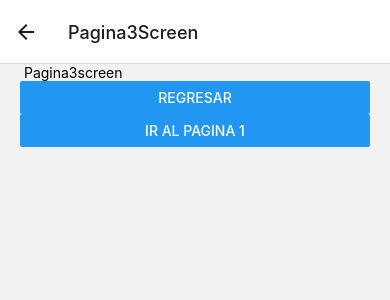
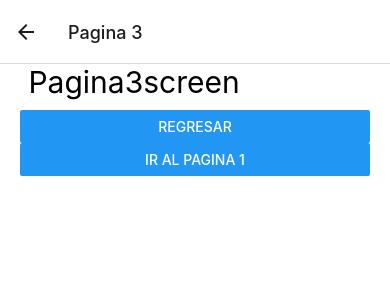
Before and after one commit to alemosmusi/navegacionreactnativecli, a React Native app: screen /Pagina3Screen in a window 390 px wide. Shown: the top 300 px of the page. Built offline with nearby package versions, Linux system fonts and the light colour scheme.

Commit message:
terminado video 9

```diff
--- a/src/navigator/StackNavigator.tsx
+++ b/src/navigator/StackNavigator.tsx
@@ -9,10 +9,23 @@
 
 export const StackNavigator = () =>{
   return (
-    <Stack.Navigator>
-      <Stack.Screen name="Pagina1Screen" component={Pagina1Screen} />
-      <Stack.Screen name="Pagina2Screen" component={Pagina2Screen} />
-      <Stack.Screen name="Pagina3Screen" component={Pagina3Screen} />
+    <Stack.Navigator
+    initialRouteName='Pagina1Screen'
+      screenOptions={{
+
+        headerStyle:{
+          elevation:0,
+          shadowColor: 'transparent'
+        },
+        cardStyle:{
+          backgroundColor: 'white'
+        }
+      }}
+
+    >
+      <Stack.Screen name="Pagina1Screen" options={{title: "Pagina 1"}} component={Pagina1Screen} />
+      <Stack.Screen name="Pagina2Screen" options={{title: "Pagina 2"}} component={Pagina2Screen} />
+      <Stack.Screen name="Pagina3Screen" options={{title: "Pagina 3"}} component={Pagina3Screen} />
     </Stack.Navigator>
   );
 }
--- a/src/screens/Pagina1Screen.tsx
+++ b/src/screens/Pagina1Screen.tsx
@@ -20,7 +20,7 @@
     <View style={styles.globalMargin}>
 
 
-        <Text> Pagina1screen</Text>
+        <Text style={styles.title}> Pagina1screen</Text>
 
 
         <Button
--- a/src/screens/Pagina2Screen.tsx
+++ b/src/screens/Pagina2Screen.tsx
@@ -6,14 +6,23 @@
 const Pagina2Screen = () => {
 
 
-  const navigator = useNavigation()
+  const navigator = useNavigation<any>()
+
+
+  useEffect(() => {
+    navigator.setOptions({
+      title: 'hola mundo',
+      headerBackTitle: ''
+    })
+  }, [])
+
 
 
 
 
   return (
     <View style={styles.globalMargin}>
-        <Text> Pagina2screen</Text>
+        <Text style={styles.title}> Pagina2screen</Text>
 
         <Button
           title='Ir pagina 3'
--- a/src/screens/Pagina3Screen.tsx
+++ b/src/screens/Pagina3Screen.tsx
@@ -8,7 +8,7 @@
 const Pagina3Screen = ({navigation}: Props) => {
   return (
     <View style={styles.globalMargin}>
-        <Text> Pagina3screen</Text>
+        <Text style={styles.title}> Pagina3screen</Text>
 
 
         <Button
--- a/src/theme/appTheme.tsx
+++ b/src/theme/appTheme.tsx
@@ -3,5 +3,9 @@
 export const styles = StyleSheet.create({
     globalMargin: {
         marginHorizontal: 20
+    },
+    title: {
+        fontSize: 30,
+        marginBottom: 10
     }
 });
```
